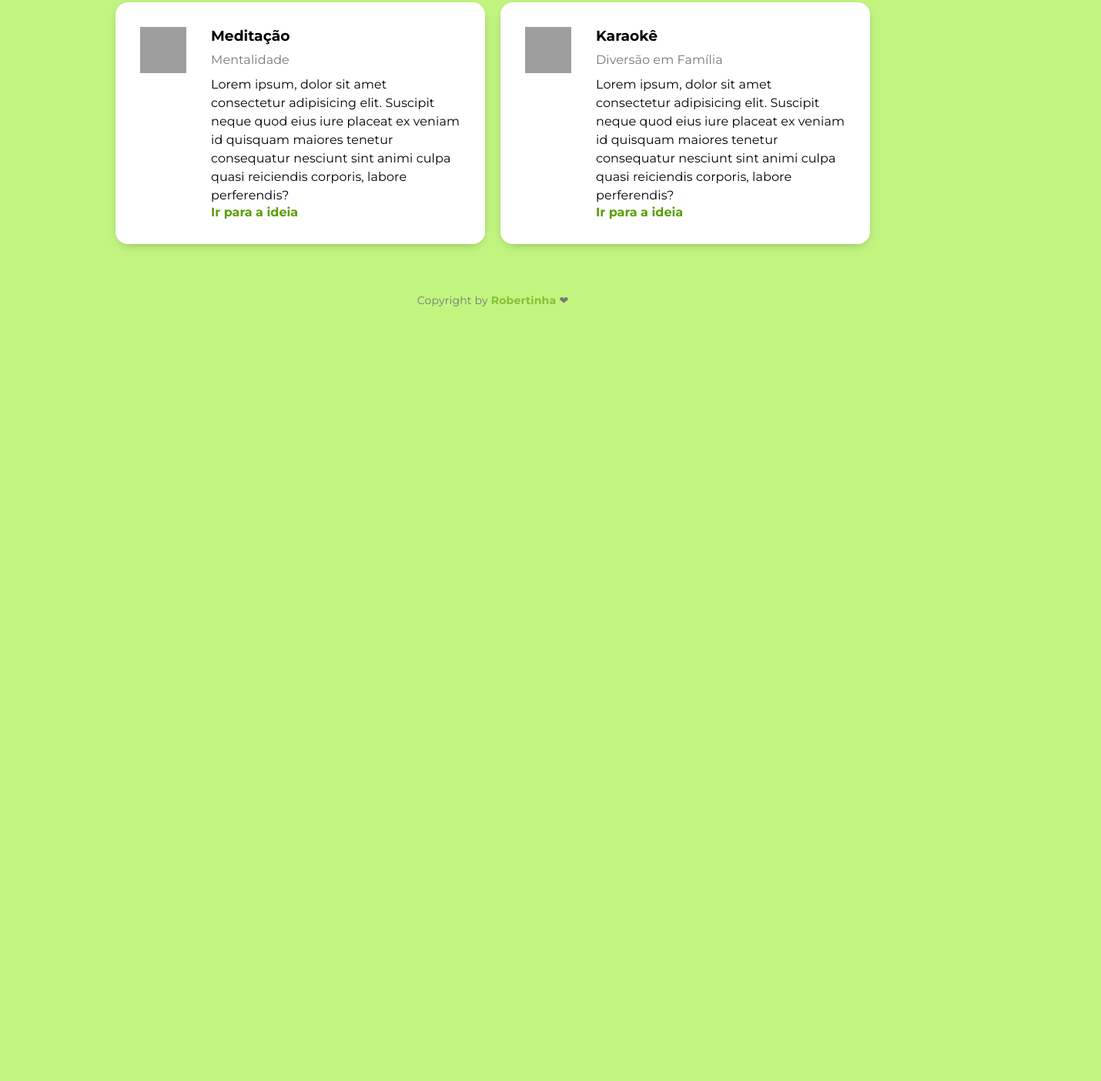
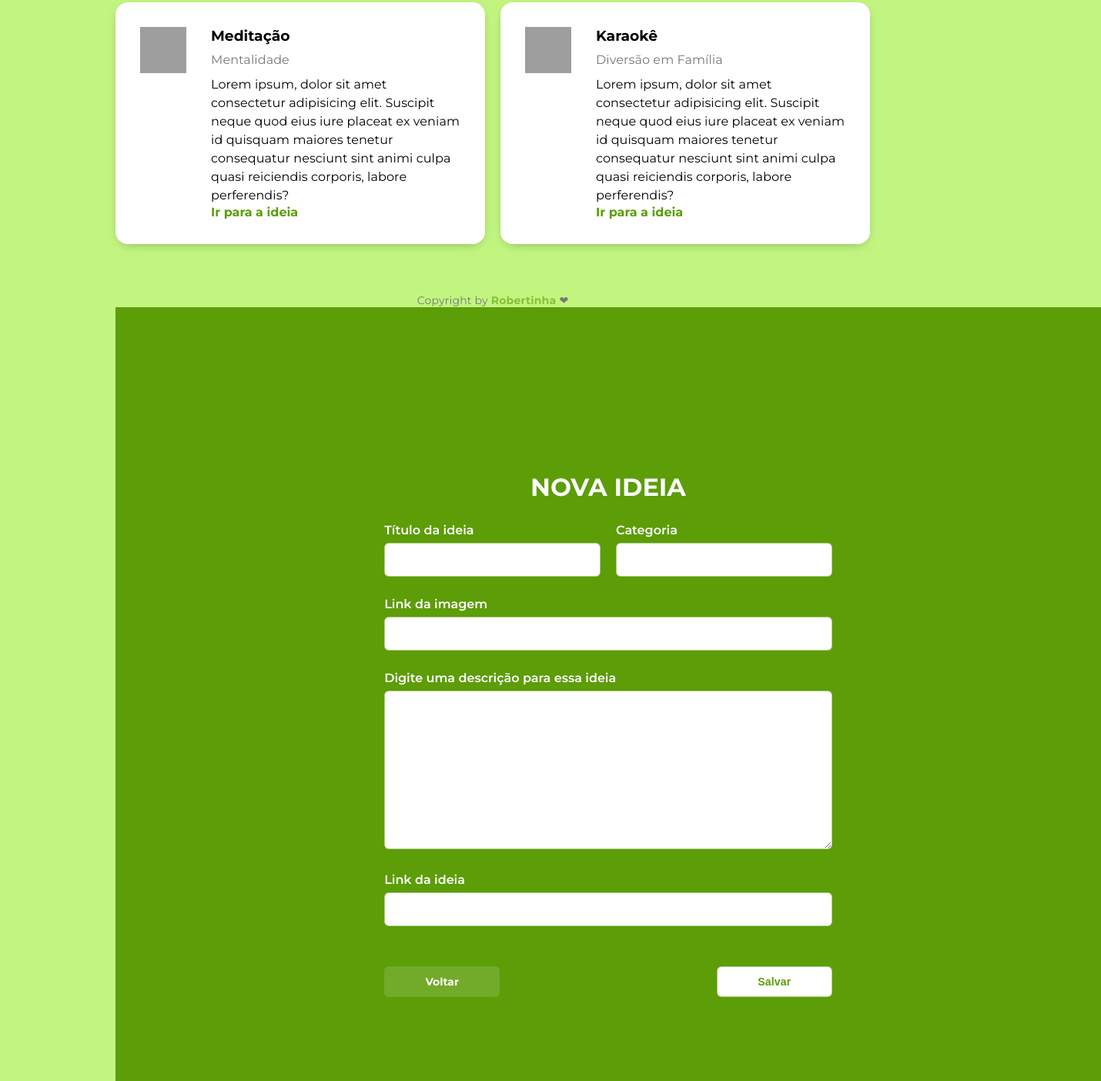
Before and after one commit to LaDespistada1981/dev_workshop, a plain HTML site: page dev_workshop/ideias.html in a window 1280 px wide. Shown: the part 649-2053 px from the top of the page at 77% size, 1430 px wide, since content can reach past the window. Before the commit the page ends 1088 px from the top, so only its background shows below. Drawn offline with Linux system fonts and the light colour scheme; grey boxes are pictures that could not be loaded.

```diff
--- a/dev_workshop/ideias.html
+++ b/dev_workshop/ideias.html
@@ -2,6 +2,7 @@
 <html lang="pt-br">
 <head>
     <meta charset="UTF-8">
+    <meta name="viewport" content="width=device-width, initial-scale=1.0">
     <link href="https://fonts.googleapis.com/css?family=Montserrat:300,400,600,700,900&display=swap" rel="stylesheet">
     <link rel="stylesheet" href="style.css">
     <title>Ideias - Casa Criativa</title>
@@ -87,6 +88,49 @@
     <footer>
         Copyright by <a href="http://github.com/LaDespistada1981" target="_blank">Robertinha </a>❤
     </footer>
+
+  <!--Modal ou popup-->
+
+  <div id="modal">
+    <div class="content">
+        <h1>Nova Ideia</h1>
+
+        <form action="">
+
+            <div class="input-wrapper">
+                <label for="title">Título da ideia</label>
+                <input type="text" name="title">
+            </div>
+
+            <div class="input-wrapper">
+                <label for="category">Categoria</label>
+                <input type="text" name="category">
+            </div>
+
+            <div class="input-wrapper">
+                <label for="image">Link da imagem</label>
+                <input type="url" name="image">
+            </div>
+
+            <div class="input-wrapper">
+                <label for="description">Digite uma descrição para essa ideia</label>
+                <textarea name="description" cols="30" rows="10"></textarea>
+            </div>
+
+            <div class="input-wrapper">
+                <label for="link">Link da ideia</label>
+                <input type="url" name="link">
+            </div>
+
+            <a href="#" onclick="onOff">Voltar</a>
+            <button>Salvar</button>
+
+        </form>
+
+    </div>
+
+</div
+
    </div>
 
 
--- a/dev_workshop/style.css
+++ b/dev_workshop/style.css
@@ -157,10 +157,9 @@
 #modal{
     background: #5C9D08;
     position: absolute;
-    top: 0;
 
     width: 100%;
-    height: 1363px;
+    height: auto;
 
     display: flex;
     justify-content: center;
```
Also changed, not shown: dev_workshop/index.html (+1 -0 lines).
